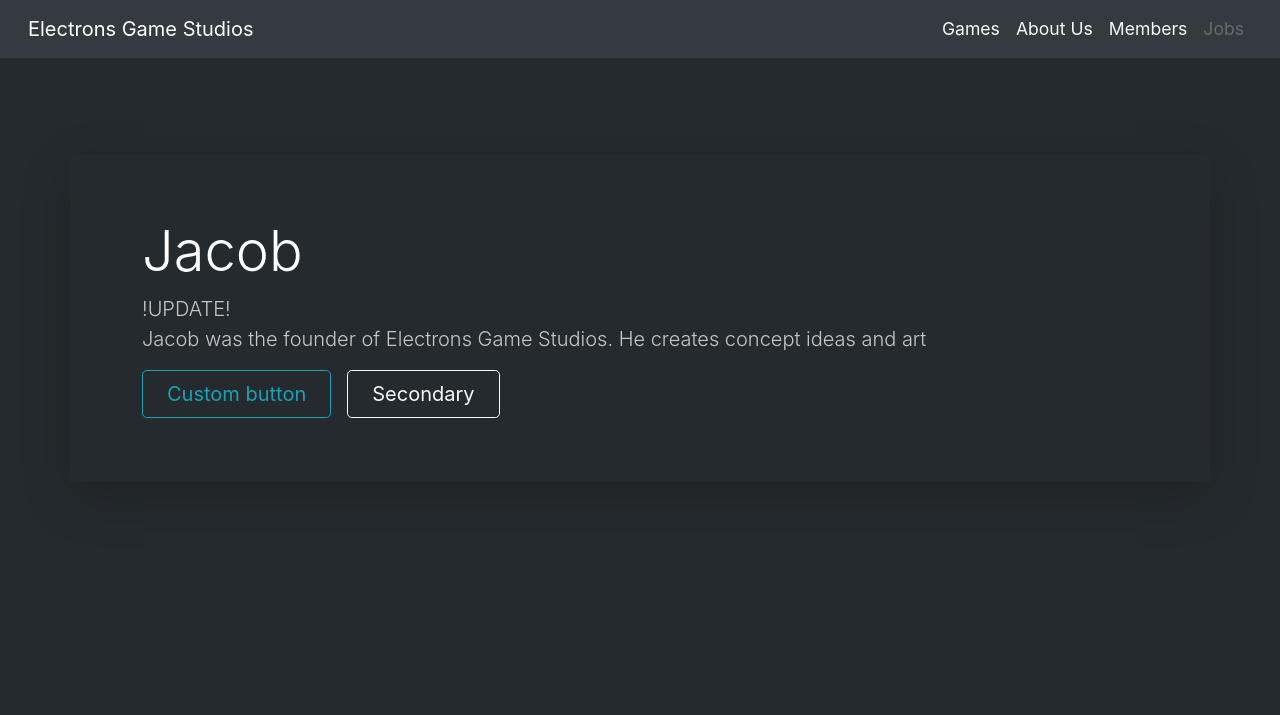
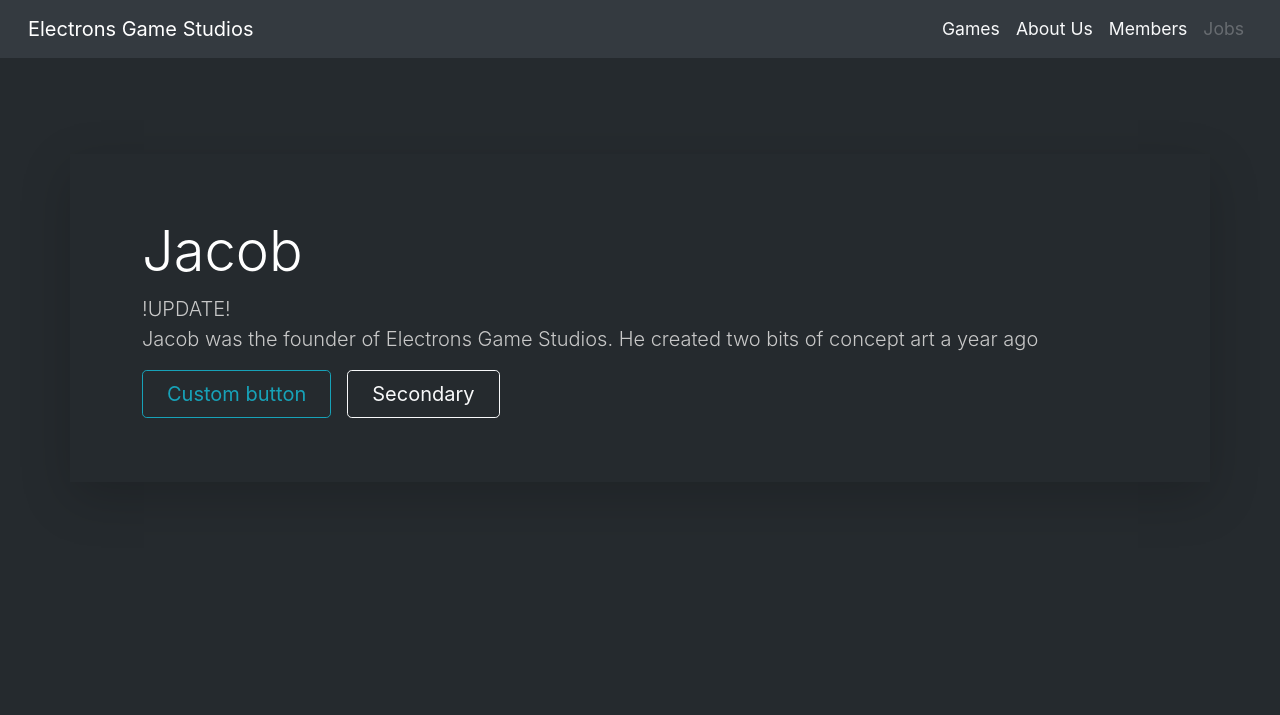
Before and after one commit to ElectronsGameStudios/electronsgamestudioswebsite, a plain HTML site: page members/jacob/index.html in a window 1280 px wide. Shown: the top 715 px of the page. Drawn offline with nearby package versions, Linux system fonts and the light colour scheme; files whose address does not match are found by name.

Commit message:
Updated Jacob's page to be a bit more accurate

```diff
--- a/members/jacob/index.html
+++ b/members/jacob/index.html
@@ -64,7 +64,7 @@
   <div class="row p-4 pb-0 pe-lg-0 pt-lg-5 align-items-center rounded-3 shadow-lg">
     <div class="p-3 p-lg-5 pt-lg-3">
       <h1 class="display-4 fw-bold lh-1">Jacob</h1>
-      <p class="lead">!UPDATE!<br>Jacob was the founder of Electrons Game Studios. He creates concept ideas and art</p>
+      <p class="lead">!UPDATE!<br>Jacob was the founder of Electrons Game Studios. He created two bits of concept art a year ago</p>
       <div class="d-grid gap-2 d-md-flex justify-content-md-start mb-4 mb-lg-3">
         <button type="button" class="btn btn-outline-info btn-lg px-4 me-sm-3 fw-bold scale-button">Custom button</button>
         <button type="button" class="btn btn-outline-light btn-lg px-4 scale-button">Secondary</button>
```
